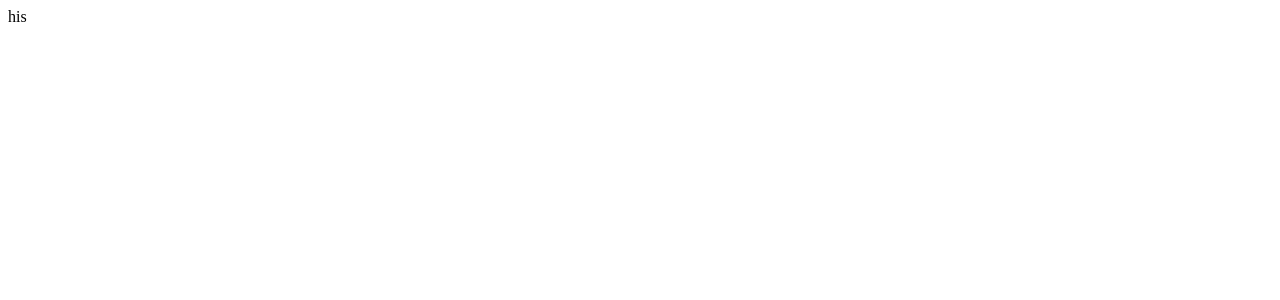
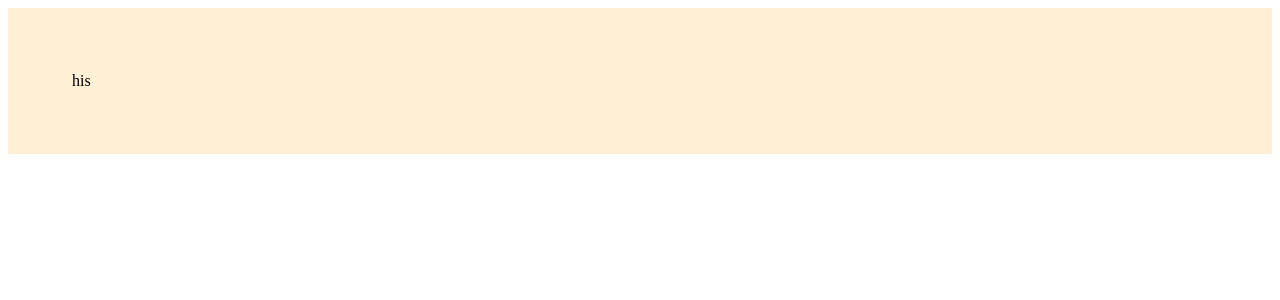
Before and after one commit to jrymer/cards, a React app: page / in a window 1280 px wide. Shown: the top 300 px of the page. Built offline with nearby package versions, Linux system fonts and the light colour scheme.

Commit message:
styled components working

```diff
--- a/src/components/card.tsx
+++ b/src/components/card.tsx
@@ -1,14 +1,15 @@
 import React from 'react';
 import styled from 'styled-components';
 
-const cardContainer = styled.div`
-  color: 'red'
+const Wrapper = styled.section`
+  padding: 4em;
+  background: papayawhip;
 `;
 
 export const Card: React.FC = () => {
   return (
-    <cardContainer>
+    <Wrapper>
       his
-    </cardContainer>
+    </Wrapper>
   )
 }
```
